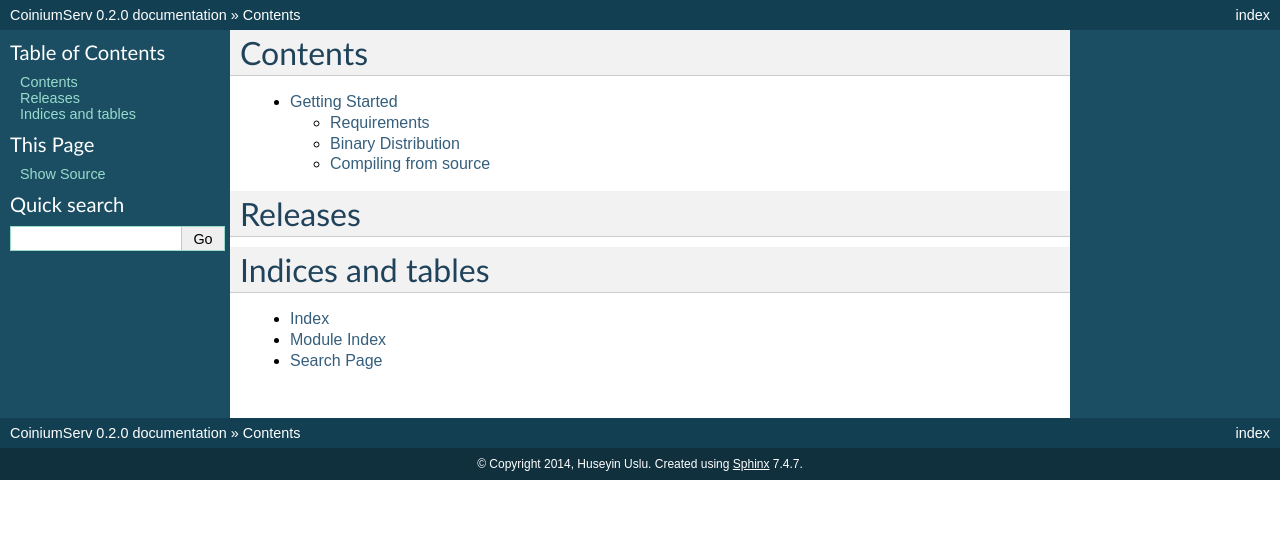
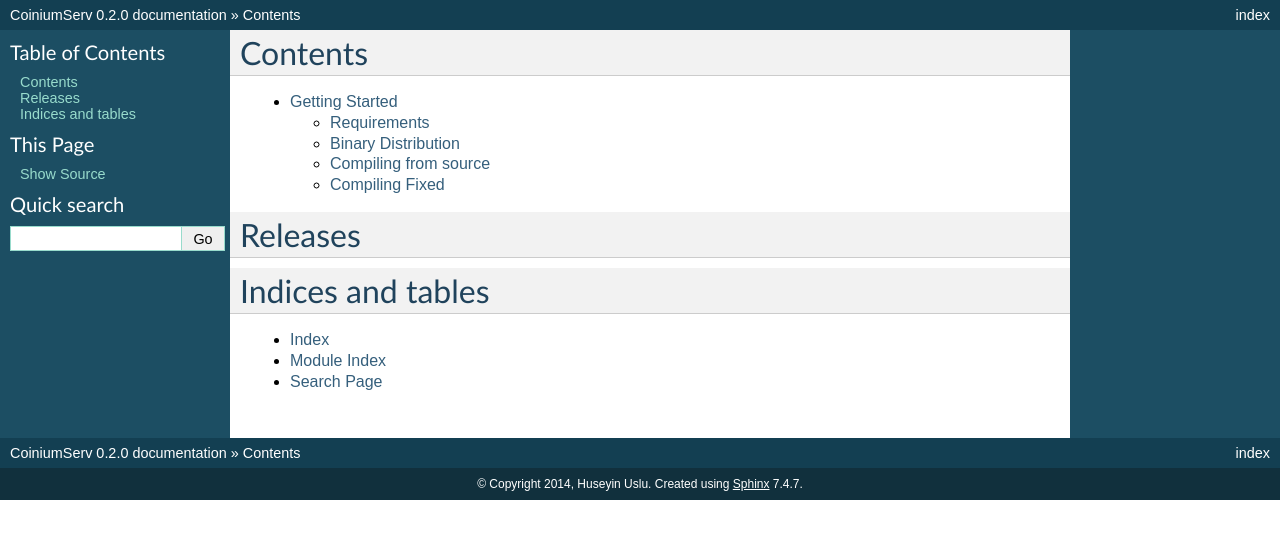
Before and after one commit to FndNur1Labs/newcoinum, a Sphinx documentation site: the page built from docs/contents.rst, in a window 1280 px wide. Shown: the top 539 px of the page. Built offline with Sphinx 7.4.7, drawn with Linux system fonts in a browser that asks for light colours; pages that are not in the unit, such as notebooks, are missing from menus.

```diff
--- a/docs/gettingstarted.rst
+++ b/docs/gettingstarted.rst
@@ -37,6 +37,11 @@ If you like you can get the sources of the project and compile yourself.
   * Linux_
   * MacOS_
 
+Compiling Fixed
+=====================
+$ apt install nuget
+$ nuget restore
+
 Then you have to configure the server to get it working.
 
 .. _Mono: http://www.mono-project.com/
```
Also changed, not shown: src/web/default/Content/img/coins/icon/RVN.png (added).
